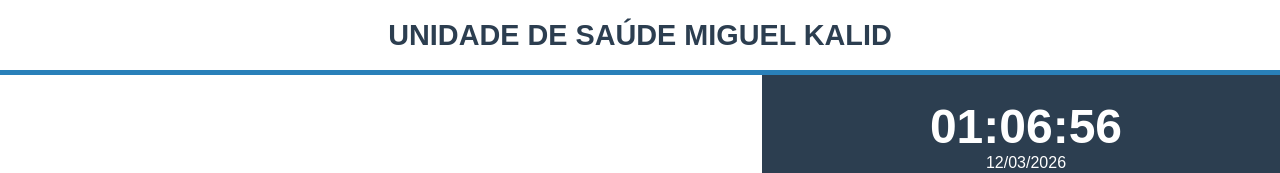
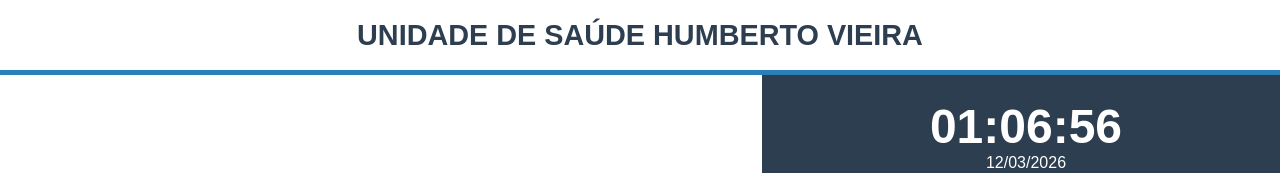
Before and after one commit to marcsenn57-spec/sistema-de-chamada-, a plain HTML site: page index2.html in a window 1280 px wide. Shown: the top 173 px of the page. Drawn offline with Linux system fonts and the light colour scheme; no server answers.

Commit message:
Update index2.html

```diff
--- a/index2.html
+++ b/index2.html
@@ -32,7 +32,7 @@
 <body>
 
     <header id="header-estabelecimento">
-        <h1>UNIDADE DE SAÚDE MIGUEL KALID </h1>
+        <h1>UNIDADE DE SAÚDE HUMBERTO VIEIRA</h1>
     </header>
 
     <div id="corpo">
```
